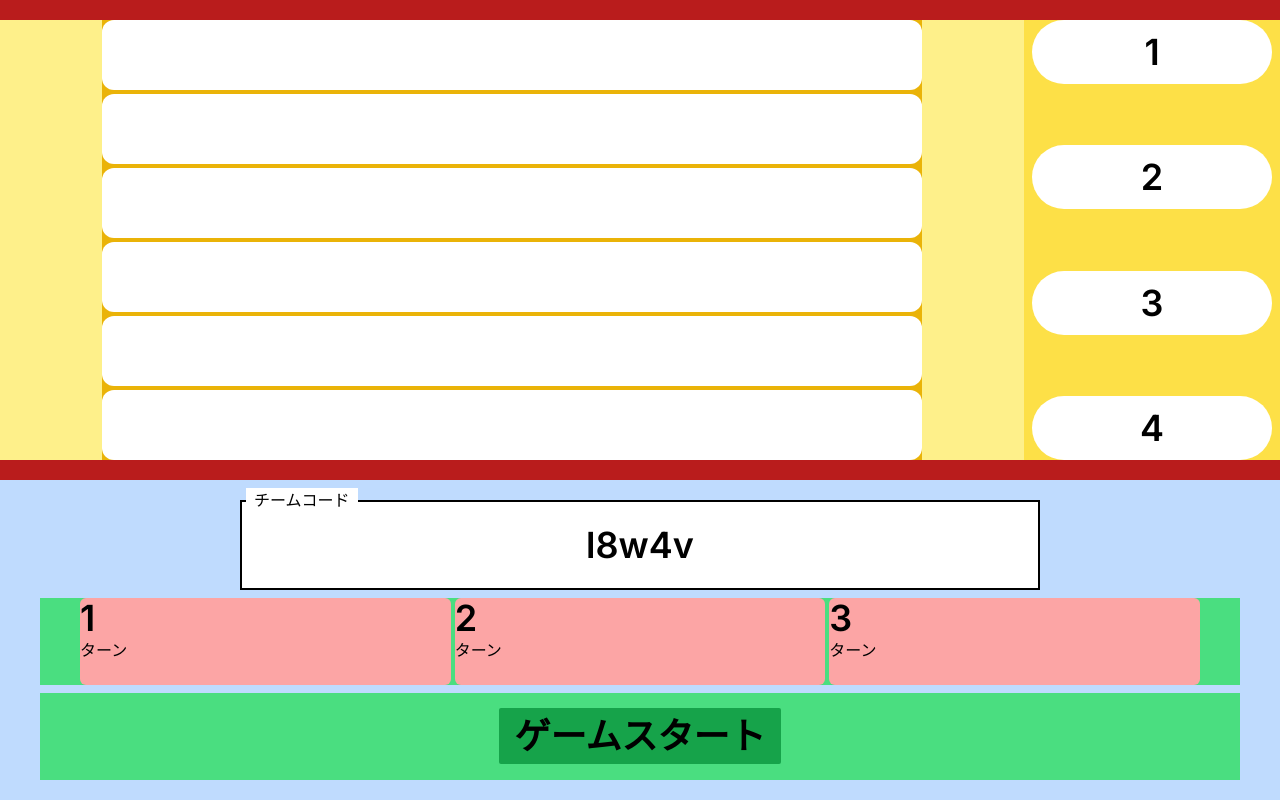
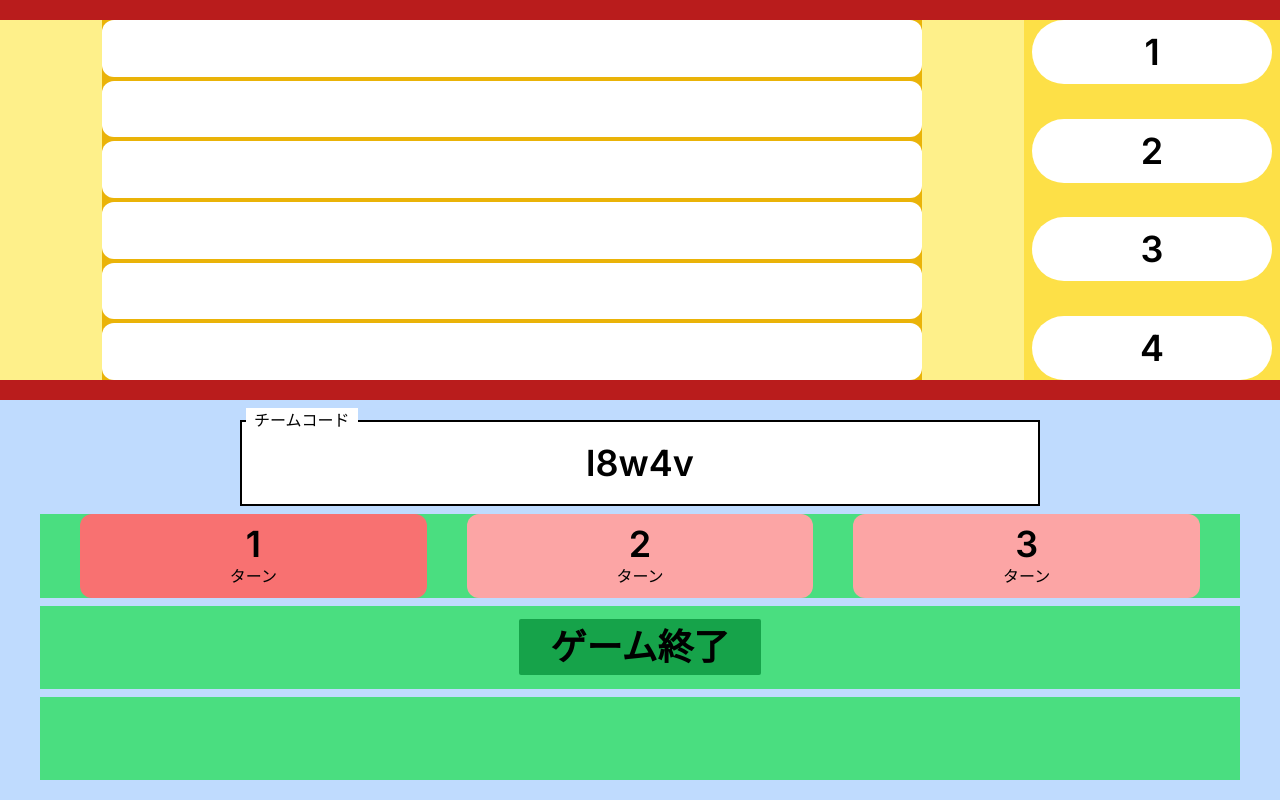
Before and after one commit to katsudon08/darts_frontend, a Next.js app: page /room-setting in a window 1280 px wide. Built offline with nearby package versions, Linux system fonts and the light colour scheme.

Commit message:
全ページのUI完成、機能もある程度完成

```diff
--- a/src/app/game/page.tsx
+++ b/src/app/game/page.tsx
@@ -1,15 +1,23 @@
 "use client"
 
 import TEXT from "@/components/TEXT"
+import { KEYS } from "@/types/localstrage"
 import { URLS } from "@/types/urls"
+import { getLocalStrage, initLocalStrage } from "@/utils/localstrage"
 import { useRouter } from "next/navigation"
-import React, { useState } from "react"
+import React, { useEffect, useState } from "react"
 
 export default function () {
     const router = useRouter()
     const [isActive, setIsActive] = useState(false)
     const [score, setScore] = useState(0)
+    const [turn, setTurn] = useState(1)
     const [times, setTimes] = useState(1)
+
+    useEffect(() => {
+        initLocalStrage(KEYS.TURN)
+        setTurn(Number(getLocalStrage(KEYS.TURN)))
+    }, [])
 
     const handleScore = (e: React.MouseEvent, num: number) => {
         isActive && setScore(num)
@@ -27,6 +35,10 @@ export default function () {
         e.stopPropagation()
     }
 
+    const handleContinue = () => {
+        1 < turn ? setTurn(turn-1) : router.replace(URLS.RESULT)
+    }
+
     const handleReset = () => {
         setScore(0)
         setIsActive(false)
@@ -38,8 +50,8 @@ export default function () {
                 <div className="flex flex-col h-2/5 w-full bg-red-100">
                     <div className="absolute top-0 left-0 h-24 w-24 pt-1 pl-1">
                         <div className="flex justify-center items-center h-full w-full pl-2 scale-150">
-                            <TEXT text="1" />
-                            <div className="scale-75 pt-4">ターン</div>
+                            <TEXT text={String(turn)} />
+                            <div className="scale-75 select-none pt-4">ターン</div>
                         </div>
                     </div>
                     <div className="bg-green-300 flex justify-center items-center h-3/5 w-full">
@@ -74,7 +86,7 @@ export default function () {
                                 </button>
                                 <button
                                     className="flex justify-center items-center h-16 w-16"
-                                    onClick={() => router.push(URLS.RESULT)}
+                                    onClick={handleContinue}
                                 >
                                     <img
                                         width="50"
--- a/src/app/result/page.tsx
+++ b/src/app/result/page.tsx
@@ -10,7 +10,7 @@ export default function () {
     const strs = Array(6).fill("")
 
     const handleContinue = () => {
-        router.push(URLS.ROOM_SETTING)
+        router.replace(URLS.ROOM_SETTING)
     }
 
     return (
--- a/src/app/room-select/page.tsx
+++ b/src/app/room-select/page.tsx
@@ -1,17 +1,27 @@
 "use client"
 
 import TEXT from "@/components/TEXT"
+import { KEYS } from "@/types/localstrage"
+import { ROOM_SELECT } from "@/types/room-select"
 import { URLS } from "@/types/urls"
+import { initLocalStrage, setLocalStrage } from "@/utils/localstrage"
 import { useRouter } from "next/navigation"
+import { useEffect } from "react"
 
 export default function () {
     const router = useRouter()
 
+    useEffect(() => {
+        initLocalStrage(KEYS.ROOM_SELECT)
+    }, [])
+
     const handleHold = () => {
+        setLocalStrage(KEYS.ROOM_SELECT, ROOM_SELECT.HOLD)
         router.push(URLS.ROOM_SETTING)
     }
 
     const handleJoin = () => {
+        setLocalStrage(KEYS.ROOM_SELECT, ROOM_SELECT.JOIN)
         router.push(URLS.ROOM_SETTING)
     }
 
--- a/src/app/room-setting/page.tsx
+++ b/src/app/room-setting/page.tsx
@@ -1,30 +1,47 @@
 "use client"
 
 import TEXT from "@/components/TEXT"
+import { KEYS } from "@/types/localstrage"
+import { ROOM_SELECT } from "@/types/room-select"
 import { URLS } from "@/types/urls"
 import { generateRandomString } from "@/utils/generateRandomString"
+import { getLocalStrage, initLocalStrage, setLocalStrage } from "@/utils/localstrage"
 import { useRouter } from "next/navigation"
 import { useEffect, useState } from "react"
 
 export default function () {
     const router = useRouter()
+    const [selectedTurn, setSelectedTurn] = useState(1)
+    const [roomFlag, setRoomFlag] = useState(false)
     const [teamcode, setTeamcode] = useState("")
 
     useEffect(() => {
+        initLocalStrage(KEYS.ROOM_SELECT)
+        initLocalStrage(KEYS.TURN)
+        setRoomFlag(getLocalStrage(KEYS.ROOM_SELECT) === ROOM_SELECT.HOLD)
         setTeamcode(generateRandomString())
     }, [])
 
     const strs = Array(6).fill("")
 
-    const handleClick = () => {
-        router.push(URLS.GAME)
+    const handleSelectTurn = (num: number) => {
+        setSelectedTurn(num)
+        setLocalStrage(KEYS.TURN, String(num))
+    }
+
+    const handleFinish = () => {
+        router.replace(URLS.HOME)
+    }
+
+    const handleContinue = () => {
+        router.replace(URLS.GAME)
     }
 
     return (
         <main>
             <div className="flex h-screen justify-center items-center  bg-lime-600">
                 <div className="flex flex-col justify-between h-full w-full  bg-red-700">
-                    <div className="flex flex-row justify-between h-3/5 py-5">
+                    <div className="flex flex-row justify-between h-full py-5">
                         <div className="flex justify-center bg-yellow-200 h-full w-4/5">
                             <div className="flex flex-col justify-between bg-yellow-500 space-y-1 h-full w-4/5">
                                 {strs.map((str, i) => (
@@ -48,7 +65,7 @@ export default function () {
                             ))}
                         </div>
                     </div>
-                    <div className="flex flex-col justify-between items-center h-2/5 space-y-2 py-5 px-10 bg-blue-200">
+                    <div className="flex flex-col justify-between items-center h-full space-y-2 py-5 px-10 bg-blue-200">
                         <div className="relative h-full w-2/3 border-black border-2">
                             <div className="absolute top-0.5 left-1 -translate-y-2/3 bg-white px-2">
                                 チームコード
@@ -63,24 +80,38 @@ export default function () {
                                 />
                             </div>
                         </div>
-                        <div className="flex justify-between px-10 space-x-1  bg-green-400 h-full w-full">
+                        <div className="flex justify-between md:px-10 px-2 md:space-x-10 space-x-4  bg-green-400 h-full w-full">
                             {Array.from({ length: 3 }).map((_, i) => (
-                                <div
-                                    className="bg-red-300 w-full rounded-md"
+                                <button
+                                    className={
+                                        i+1 === selectedTurn
+                                        ?
+                                        "bg-red-400 h-full w-full rounded-xl"
+                                        :
+                                        "bg-red-300 h-full w-full rounded-xl"
+                                    }
                                     key={i}
+                                    onClick={() => handleSelectTurn(i+1)}
                                 >
                                     <TEXT text={String(i + 1)} />
-                                    ターン
-                                </div>
+                                    <div className="select-none">ターン</div>
+                                </button>
                             ))}
                         </div>
                         <div className="flex justify-center items-center bg-green-400 h-full w-full">
-                            <button
-                                className="bg-green-600 py-2 px-4  rounded-sm"
-                                onClick={handleClick}
-                            >
-                                <TEXT text="ゲームスタート" />
+                            <button className="bg-green-600 py-2 px-8  rounded-sm" onClick={handleFinish}>
+                                <TEXT text="ゲーム終了"/>
                             </button>
+                        </div>
+                        <div className="flex justify-center items-center bg-green-400 h-full w-full">
+                            {roomFlag &&
+                                <button
+                                    className="bg-green-600 py-2 px-4  rounded-sm"
+                                    onClick={handleContinue}
+                                >
+                                    <TEXT text="ゲームスタート" />
+                                </button>
+                            }
                         </div>
                     </div>
                 </div>
--- a/src/types/localstrage.ts
+++ b/src/types/localstrage.ts
@@ -1,3 +1,5 @@
 export enum KEYS {
-    USER_NAME = "USER_NAME"
+    USER_NAME = "USER_NAME",
+    ROOM_SELECT = "ROOM_SELECT",
+    TURN = "TURN"
 }
--- /dev/null
+++ b/src/types/room-select.ts
@@ -0,0 +1,4 @@
+export enum ROOM_SELECT {
+    HOLD = "HOLD",
+    JOIN = "JOIN"
+}
--- a/src/types/urls.ts
+++ b/src/types/urls.ts
@@ -1,4 +1,5 @@
 export const enum URLS {
+    HOME = "/",
     ROOM_SELECT = "/room-select",
     ROOM_SETTING = "/room-setting",
     GAME = "/game",
```
